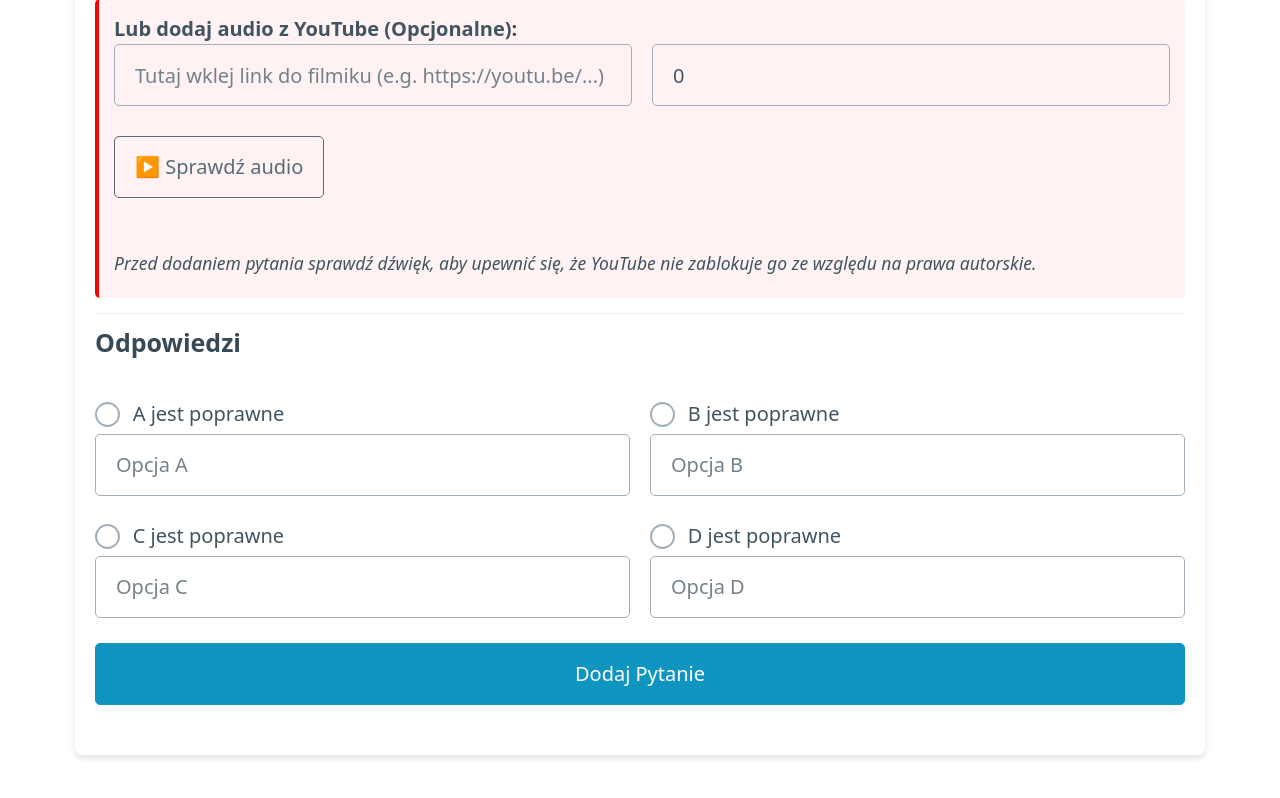
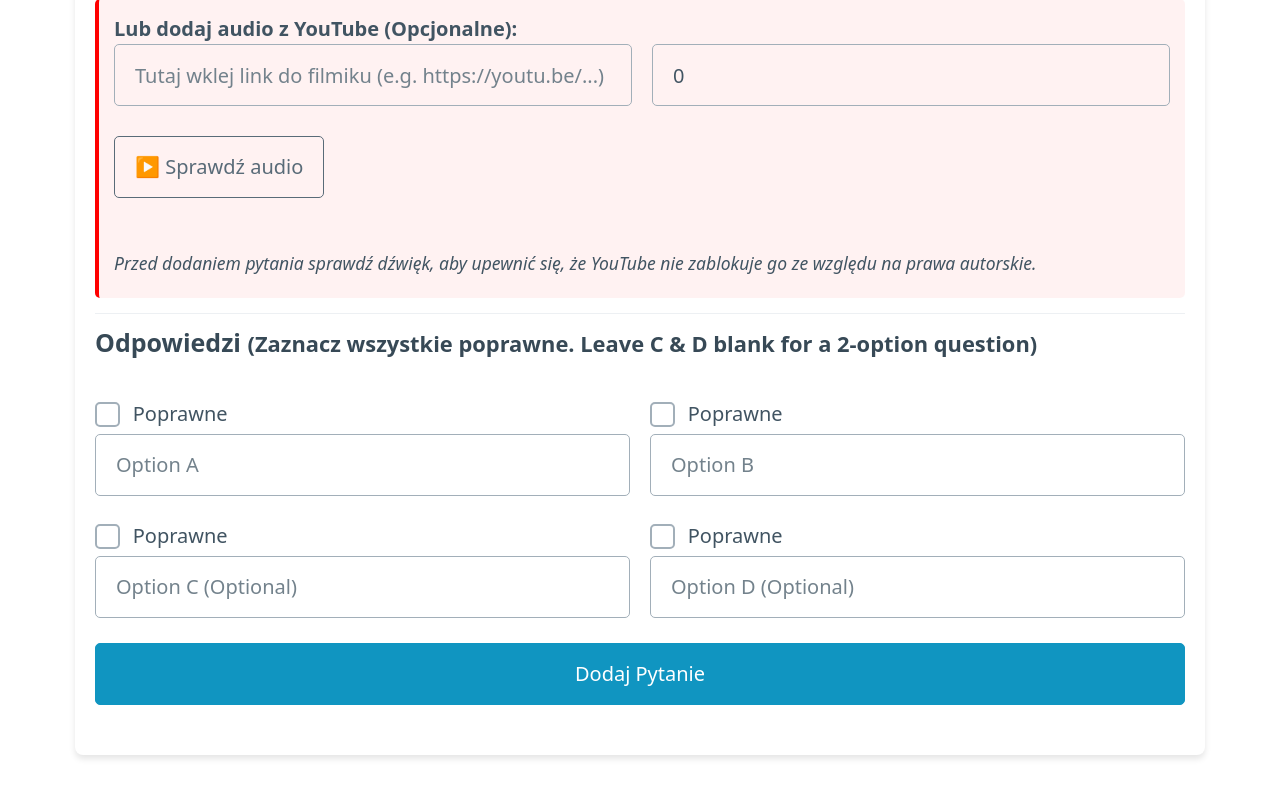
Before and after one commit to sleepygGitMerge/LArche-Music-Quiz, a Flask app: page /creator in a window 1280 px wide. Shown: the part 1115-1913 px from the top of the page. Run offline with Flask 3, Linux system fonts and the light colour scheme; data comes from the database, SQL or seed files in the repository; both versions use the stored data as it was after the commit.

Commit message:
fixes v3

```diff
--- a/app.py
+++ b/app.py
@@ -129,24 +129,28 @@ def add_question():
 
     youtube_id = ""
     if youtube_url:
-        # NEW: Check if YouTube allows embedding BEFORE saving!
         if not is_youtube_embeddable(youtube_url):
             return jsonify({'status': 'error',
-                            'message': 'The creator of this YouTube video has disabled embedding. Please use a different link (like a fan-made lyric video).'}), 400
+                            'message': 'The creator of this YouTube video has disabled embedding. Please use a different link.'}), 400
 
         match = re.search(r'(?:v=|\/|youtu\.be\/|embed\/)([0-9A-Za-z_-]{11})', youtube_url)
         if match:
             youtube_id = match.group(1)
 
+    # NEW: Handle multiple correct options and join them into a string (e.g., "A,C")
+    correct_opts = request.form.getlist('correct_opt')
+    correct_opts_str = ",".join(correct_opts)
+
     conn = sqlite3.connect('quiz.db')
     c = conn.cursor()
+    # Note: Using data.get('opt_c', '') safely handles missing inputs if they are left blank
     c.execute('''INSERT INTO questions
                  (quiz_id, question_text, media_type, media_path, audio_path,
                   opt_a, opt_b, opt_c, opt_d, correct_opt, youtube_id, youtube_start)
                  VALUES (?, ?, ?, ?, ?, ?, ?, ?, ?, ?, ?, ?)''',
               (data['quiz_id'], data['question_text'], data['media_type'],
                media_path, audio_path, data['opt_a'], data['opt_b'],
-               data['opt_c'], data['opt_d'], data['correct_opt'], youtube_id, int(youtube_start)))
+               data.get('opt_c', ''), data.get('opt_d', ''), correct_opts_str, youtube_id, int(youtube_start)))
     conn.commit()
     conn.close()
     return jsonify({'status': 'success'})
--- a/templates/creator.html
+++ b/templates/creator.html
@@ -72,21 +72,21 @@
                 </div>
 
                 <hr>
-                <h4>Odpowiedzi</h4>
+                <h4>Odpowiedzi <small>(Zaznacz wszystkie poprawne. Leave C & D blank for a 2-option question)</small></h4>
                 <div class="grid">
-                    <label><input type="radio" name="correct_opt" value="A" required> A jest poprawne
-                        <input type="text" name="opt_a" placeholder="Opcja A" required>
+                    <label><input type="checkbox" name="correct_opt" value="A"> Poprawne
+                        <input type="text" name="opt_a" placeholder="Option A" required>
                     </label>
-                    <label><input type="radio" name="correct_opt" value="B"> B jest poprawne
-                        <input type="text" name="opt_b" placeholder="Opcja B" required>
+                    <label><input type="checkbox" name="correct_opt" value="B"> Poprawne
+                        <input type="text" name="opt_b" placeholder="Option B" required>
                     </label>
                 </div>
                 <div class="grid">
-                    <label><input type="radio" name="correct_opt" value="C"> C jest poprawne
-                        <input type="text" name="opt_c" placeholder="Opcja C" required>
+                    <label><input type="checkbox" name="correct_opt" value="C"> Poprawne
+                        <input type="text" name="opt_c" placeholder="Option C (Optional)">
                     </label>
-                    <label><input type="radio" name="correct_opt" value="D"> D jest poprawne
-                        <input type="text" name="opt_d" placeholder="Opcja D" required>
+                    <label><input type="checkbox" name="correct_opt" value="D"> Poprawne
+                        <input type="text" name="opt_d" placeholder="Option D (Optional)">
                     </label>
                 </div>
 
@@ -104,9 +104,7 @@
                 .then(quizzes => {
                     const select = document.getElementById('quiz-select');
                     select.innerHTML = '';
-                    quizzes.forEach(q => {
-                        select.innerHTML += `<option value="${q.id}">${q.name}</option>`;
-                    });
+                    quizzes.forEach(q => select.innerHTML += `<option value="${q.id}">${q.name}</option>`);
                 });
         }
         loadQuizzes();
@@ -115,7 +113,6 @@
             e.preventDefault();
             const formData = new FormData();
             formData.append('name', document.getElementById('quiz-name').value);
-
             fetch('/api/quizzes', { method: 'POST', body: formData })
                 .then(res => res.json())
                 .then(data => {
@@ -129,6 +126,14 @@
             e.preventDefault();
             const formData = new FormData(this);
             const msgBox = document.getElementById('question-msg');
+
+            // NEW: Validation to ensure at least one checkbox is checked
+            if (formData.getAll('correct_opt').length === 0) {
+                msgBox.style.color = "red";
+                msgBox.innerText = "⚠️ Please check the box next to at least one correct answer.";
+                return;
+            }
+
             msgBox.innerText = "Checking media and saving...";
             msgBox.style.color = "orange";
 
@@ -142,7 +147,6 @@
                         msgBox.style.color = "green";
                         msgBox.innerText = "✅ Question added successfully!";
                         this.reset();
-                        // Stop the test player if it's running
                         if (testPlayer) { testPlayer.destroy(); testPlayer = null; isPlayingTest = false; document.getElementById('test-yt-btn').innerText = "▶️ Test Audio"; }
                         setTimeout(() => msgBox.innerText = "", 4000);
                     }
```
Also changed, not shown: templates/player.html (+29 -18 lines), quiz.db, 1 other file.
